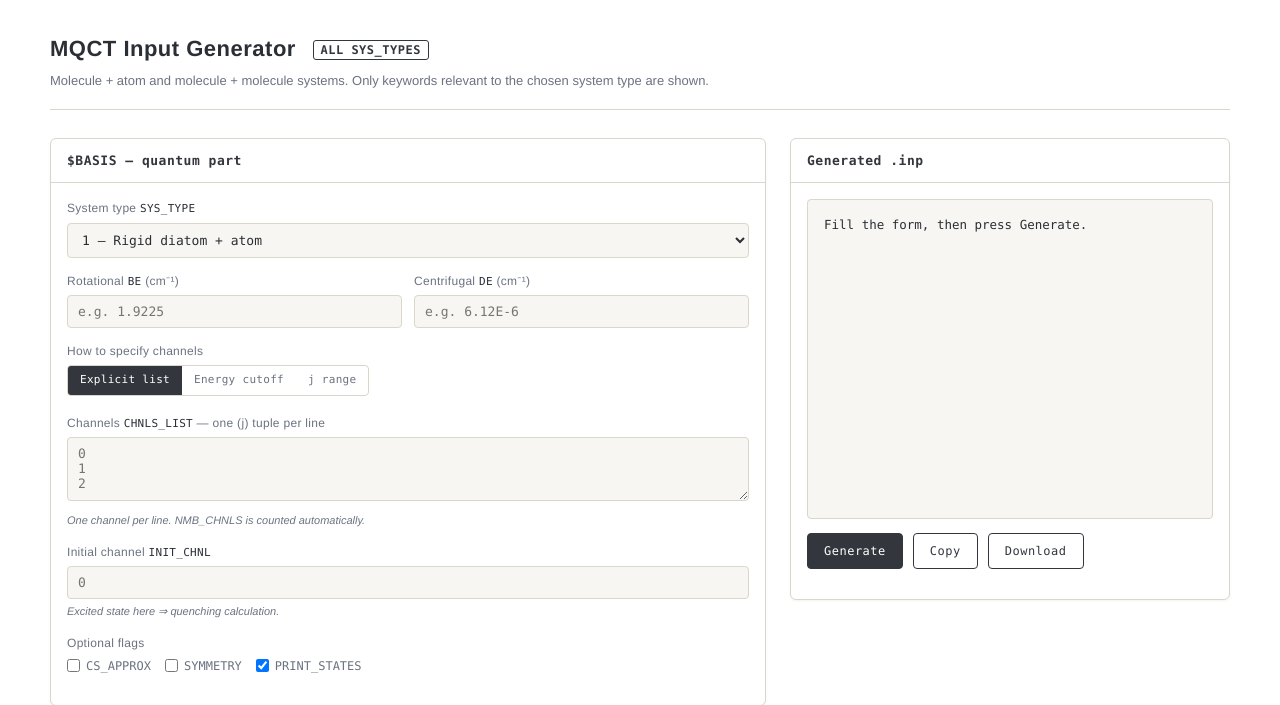
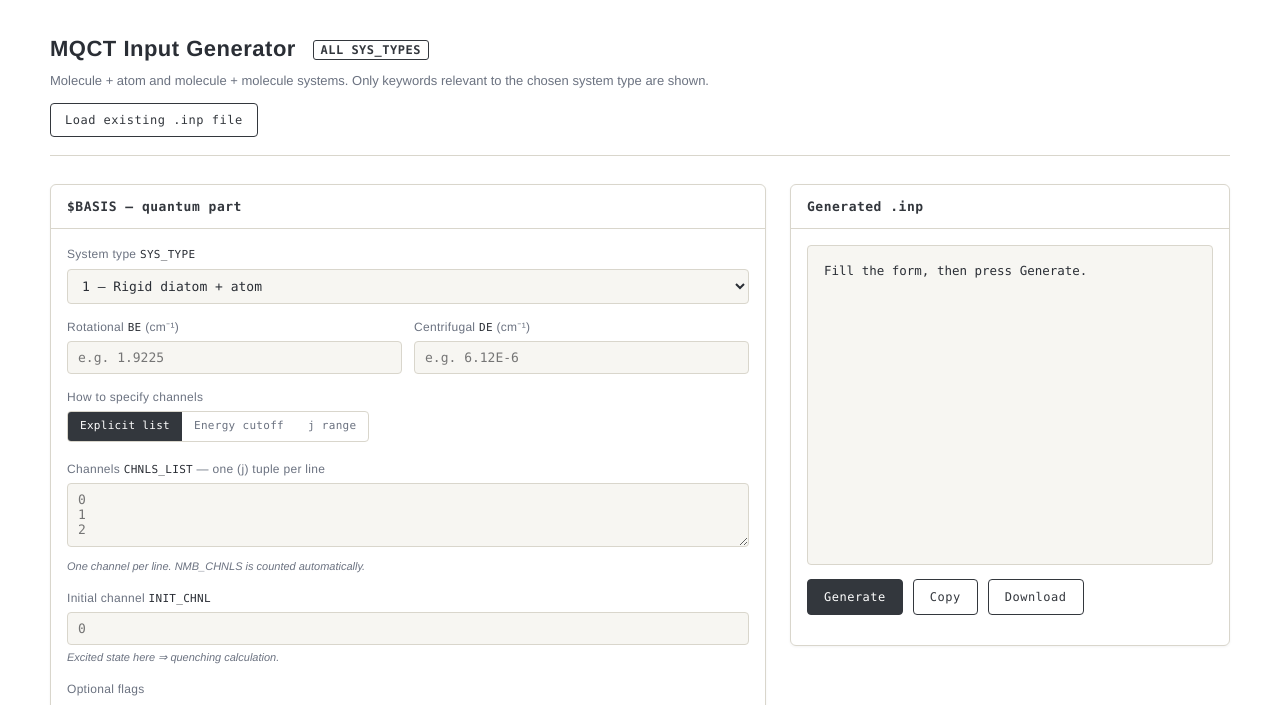
Before and after one commit to LukmanovIslam/MixedQuantum, a Flask app: page / in a window 1280 px wide. Shown: the top 705 px of the page. Run offline with Flask 3, Linux system fonts and the light colour scheme.

Commit message:
index.html

```diff
--- a/templates/index.html
+++ b/templates/index.html
@@ -34,6 +34,18 @@
     padding: 2px 7px; margin-left: 10px; vertical-align: middle;
   }
   header p { color: var(--ink-dim); font-size: 13px; margin-top: 6px; }
+
+  .loadbar { margin-top: 12px; display: flex; align-items: center; gap: 12px; }
+  .loadbtn {
+    font-family: var(--mono); font-size: 12px;
+    padding: 7px 14px; border-radius: 4px;
+    border: 1px solid var(--accent); color: var(--accent);
+    background: transparent; cursor: pointer; letter-spacing: 0.5px;
+  }
+  .loadbtn:hover { background: var(--accent); color: #fff; }
+  .loadnote { font-family: var(--mono); font-size: 11px; color: var(--ink-dim); }
+  .loadnote.err { color: #8a2020; }
+  .loadnote.ok  { color: #2f6b3a; }
 
   .layout { display: grid; grid-template-columns: 1fr 440px; gap: 24px; }
   @media (max-width: 900px) { .layout { grid-template-columns: 1fr; } }
@@ -175,6 +204,11 @@
   <header>
     <h1>MQCT Input Generator <span class="tag">ALL SYS_TYPES</span></h1>
     <p>Molecule + atom and molecule + molecule systems. Only keywords relevant to the chosen system type are shown.</p>
+    <div class="loadbar">
+      <label for="inp-file" class="loadbtn">Load existing .inp file</label>
+      <input type="file" id="inp-file" accept=".inp,.txt,text/plain" hidden>
+      <span class="loadnote" id="load-note"></span>
+    </div>
   </header>
 
   <form id="mqct-form">
@@ -798,7 +833,23 @@ identicalBox.addEventListener('change', () => { toggleIdenticalNote(); toggleWgh
 
 function renderValidation(errors, warnings) {
   const vbox = document.getElementById('vbox');
+  const pre = document.getElementById('output');
+  const banner = document.getElementById('out-banner');
   vbox.innerHTML = '';
+
+  // Problem 5: make an incomplete file visually obvious -- dim the
+  // preview and show a banner so a skeleton is never read as final.
+  if (errors.length) {
+    pre.classList.add('incomplete');
+    banner.classList.add('show');
+    banner.textContent = 'Incomplete -- ' + errors.length +
+      ' error(s) below. This file is NOT ready to run.';
+  } else {
+    pre.classList.remove('incomplete');
+    banner.classList.remove('show');
+    banner.textContent = '';
+  }
+
   if (errors.length === 0 && warnings.length === 0) {
     vbox.innerHTML =
       '<div class="vmsg ok">No problems found. Input looks consistent.</div>';
@@ -862,6 +913,83 @@ document.getElementById('copy-btn').addEventListener('click', () => {
   navigator.clipboard.writeText(document.getElementById('output').textContent);
 });
 
+// ---- load an existing .inp file ----------------------------------------
+function setSegment(segId, hiddenId, dataAttr, value) {
+  const seg = document.getElementById(segId);
+  if (!seg) return;
+  let matched = false;
+  seg.querySelectorAll('label').forEach(l => {
+    const on = l.dataset[dataAttr] === value;
+    l.classList.toggle('active', on);
+    if (on) matched = true;
+  });
+  const h = document.getElementById(hiddenId);
+  if (h && matched) h.value = value;
+}
+
+function applyParsedFields(fields) {
+  // 1. SYS_TYPE first, so the form reshapes before we fill it
+  if (fields.sys_type !== undefined) {
+    sysSelect.value = fields.sys_type;
+    applySysType();
+  }
+  // 2. channel mode segment, then reshape channel rows
+  if (fields.chan_mode) {
+    setSegment('chan-seg', 'chan_mode', 'mode', fields.chan_mode);
+    applyChanMode();
+  }
+  // 3. every other field by name
+  Object.keys(fields).forEach(name => {
+    if (name === 'sys_type' || name === 'chan_mode') return;
+    const els = form.querySelectorAll('[name="' + name + '"]');
+    if (!els.length) return;
+    const el = els[0];
+    const val = fields[name];
+    if (el.type === 'checkbox') {
+      el.checked = (val === 'on' || val === true || val === 'YES');
+      el.dispatchEvent(new Event('change'));
+    } else {
+      el.value = val;
+    }
+  });
+  // 4. re-run dependent toggles (Monte-Carlo trajectory field, etc.)
+  applySysType();
+  if (fields.chan_mode) applyChanMode();
+}
+
+document.getElementById('inp-file').addEventListener('change', async (ev) => {
+  const file = ev.target.files[0];
+  const note = document.getElementById('load-note');
+  if (!file) return;
+  const data = new FormData();
+  data.append('file', file);
+  note.className = 'loadnote';
+  note.textContent = 'Reading ' + file.name + ' ...';
+  try {
+    const resp = await fetch('/parse', { method: 'POST', body: data });
+    const res = await resp.json();
+    if (!res.ok) {
+      note.className = 'loadnote err';
+      note.textContent = res.error || 'Could not parse file.';
+      return;
+    }
+    applyParsedFields(res.fields);
+    let msg = 'Loaded ' + file.name + '.';
+    if (res.notes && res.notes.length) {
+      msg += ' ' + res.notes.length + ' keyword(s) not editable here -- '
+           + 'check the file.';
+      note.className = 'loadnote err';
+    } else {
+      note.className = 'loadnote ok';
+    }
+    note.textContent = msg;
+  } catch (e) {
+    note.className = 'loadnote err';
+    note.textContent = 'Load failed: ' + e;
+  }
+  ev.target.value = '';   // allow re-loading the same file
+});
+
 sysSelect.addEventListener('change', applySysType);
 applySysType();
 applyChanMode();
```
Also changed, not shown: other parts of templates/index.html (+22 -4 lines).
